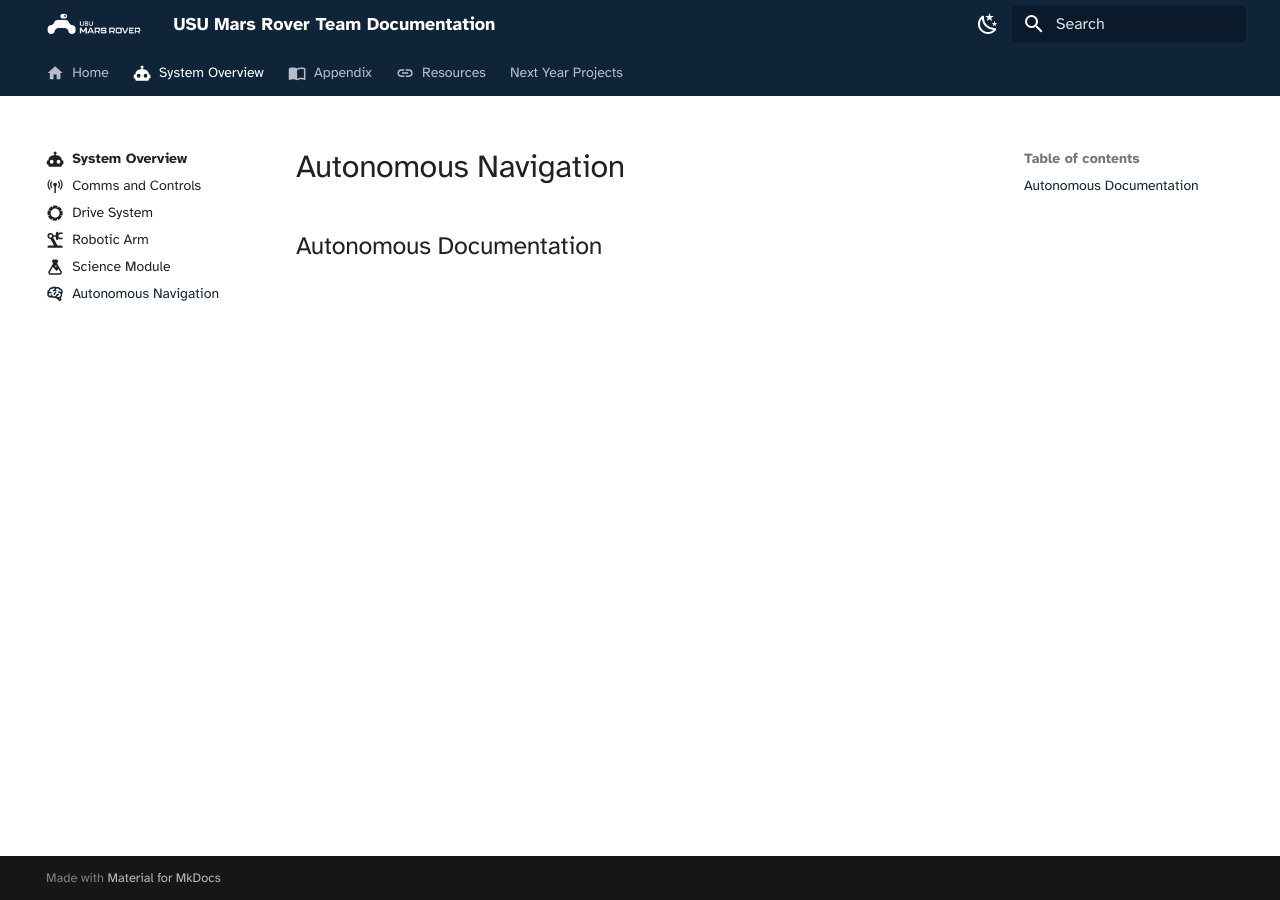
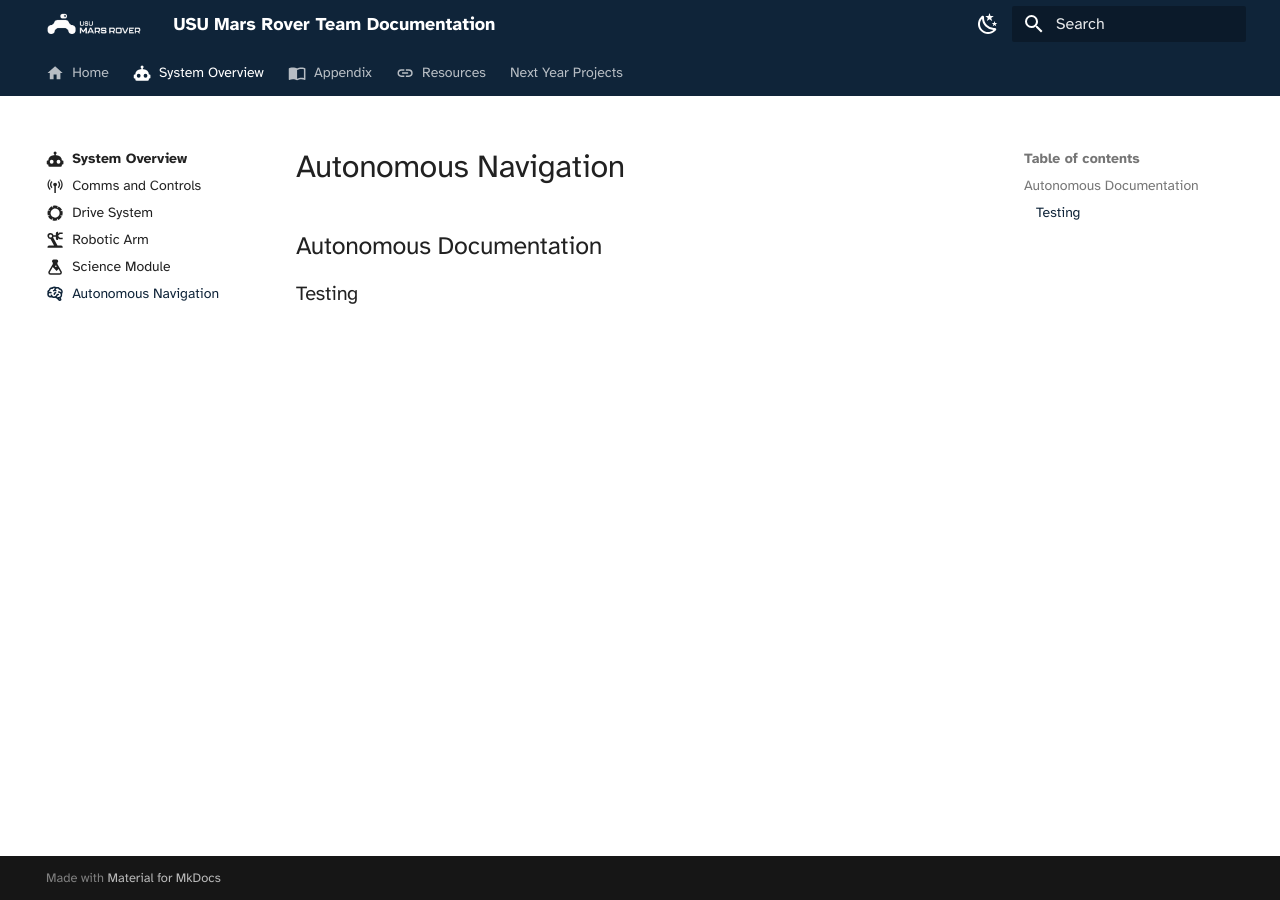
Before and after one commit to USUMarsRoverTeam/usumarsroverteam.github.io, an MkDocs documentation site: the page built from docs/sys-overview/autonomous.md, in a window 1280 px wide. Built offline with MkDocs 1.6.1 and Material for MkDocs 9.7.7, drawn with Linux system fonts in a browser that asks for light colours.

Commit message:
First Initial Test

```diff
--- a/docs/sys-overview/autonomous.md
+++ b/docs/sys-overview/autonomous.md
@@ -3,3 +3,4 @@ title: Autonomous
 icon: material/brain
 ---
 ## Autonomous Documentation
+### Testing
```
